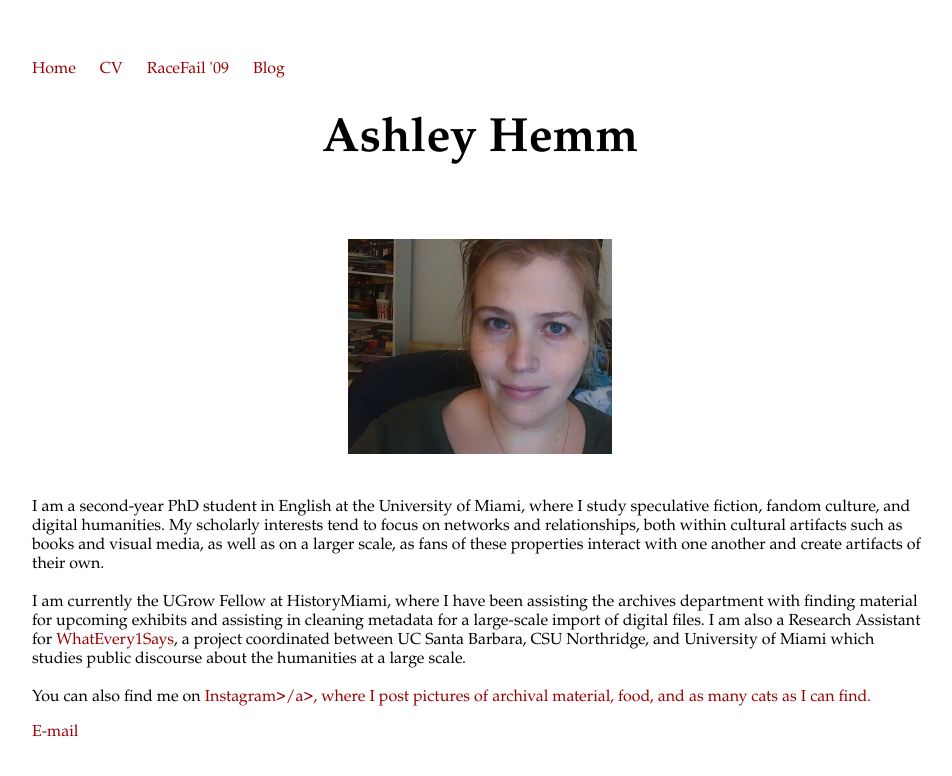
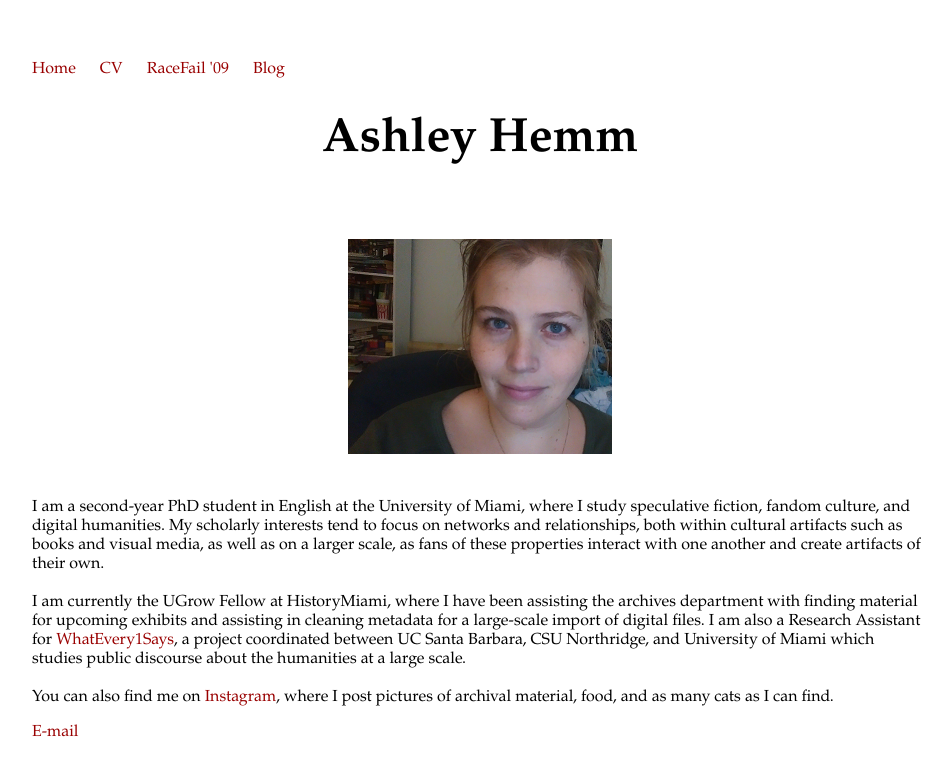
Before and after one commit to pastfutures/pastfutures.github.io, a Jekyll site: the page built from index.html, in a window 1280 px wide. Shown: the top 776 px of the page, without its empty margins (160-1112 px from the left). Built offline with Jekyll 4.4.1, drawn with Linux system fonts in a browser that asks for light colours.

```diff
--- a/index.html
+++ b/index.html
@@ -15,5 +15,5 @@ title: Ashley Hemm
 	I am currently the UGrow Fellow at HistoryMiami, where I have been assisting the archives department with finding material for upcoming exhibits and assisting in cleaning metadata for a large-scale import of digital files. I am also a Research Assistant for <a href="https://we1s.ucsb.edu/">WhatEvery1Says</a>, a project coordinated between UC Santa Barbara, CSU Northridge, and University of Miami which studies public discourse about the humanities at a large scale.
 	<br>
 	<br>
-	You can also find me on <a href="http://www.instagram.com/past.futures/">Instagram>/a>, where I post pictures of archival material, food, and as many cats as I can find.
+	You can also find me on <a href="http://www.instagram.com/past.futures/">Instagram</a>, where I post pictures of archival material, food, and as many cats as I can find.
 </div><!-- /.blurb -->
```
